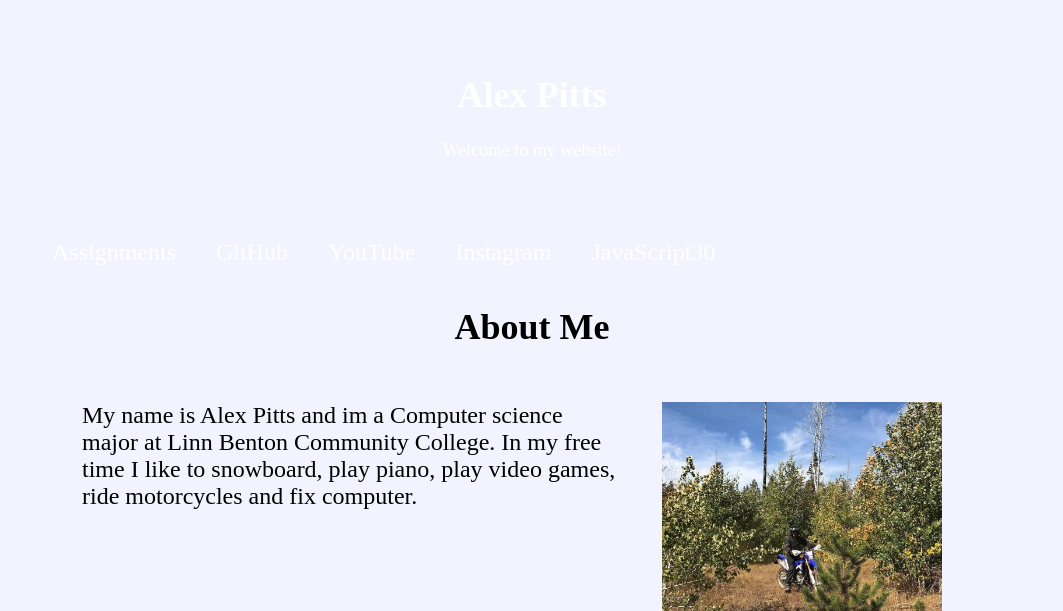
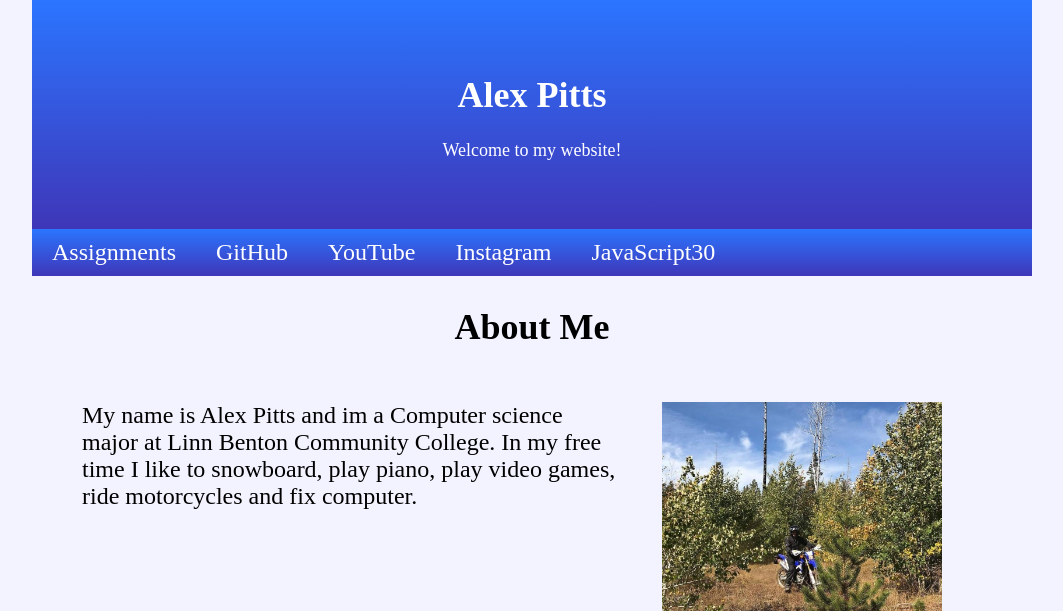
Before and after one commit to alexgpitts/AlexPitts.github.io, a PHP site: page /index.html in a window 1280 px wide. Shown: the top 611 px of the page, without its empty margins (108-1171 px from the left). Run offline with PHP 8.4, Linux system fonts and the light colour scheme.

Commit message:
Update main.css

```diff
--- a/CSS/main.css
+++ b/CSS/main.css
@@ -8,14 +8,14 @@ body{
 .head{
     padding: 50px;
     text-align: center;
-    background-image: "/milkyway.jpeg";
+    background-image: linear-gradient(rgb(43, 117, 255), rgb(63, 54, 184));
     color: white;
     font-size: large;
 }
 
 .links{
     display: flex;
-    background-image: "/milkyway.jpeg";
+    background-image: linear-gradient(rgb(43, 117, 255), rgb(63, 54, 184));
 }
 
 .links a{
```
